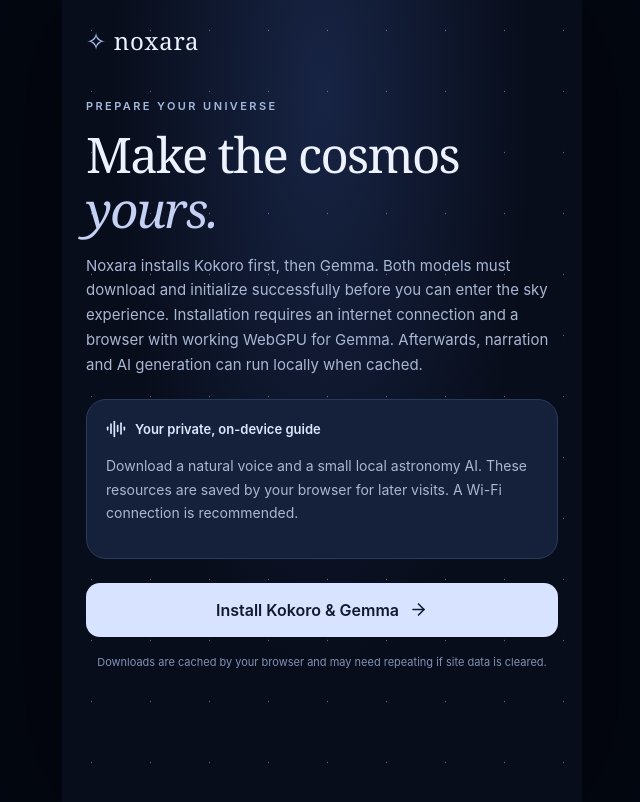
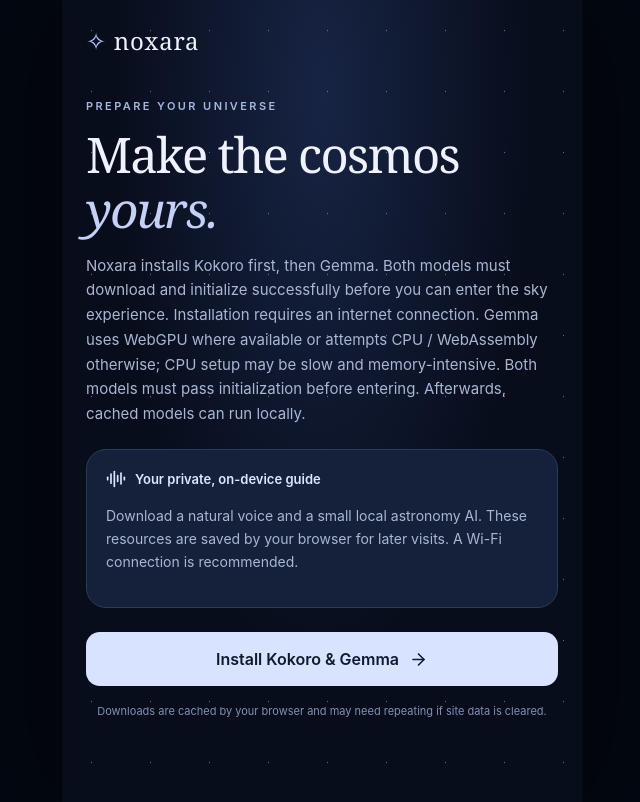
Before and after one commit to CosmicAlison/Noxara, a React (Vite) app: page / in a window 1280 px wide. Both pictures are taken after a click on the button "Begin exploring". Shown: the top 802 px of the page, without its empty margins (318-958 px from the left). Built offline with nearby package versions, Linux system fonts and the light colour scheme.

Commit message:
docs: explain Gemma CPU WASM fallback and hardware limits in setup

```diff
--- a/src/main.tsx
+++ b/src/main.tsx
@@ -80,7 +80,7 @@
       <button className="primary" onClick={() => setScreen('setup')}>Begin exploring <ArrowRight size={20}/></button>
       <small>No account. No distractions. Just the sky.</small>
     </section>}
-    {screen === 'setup' && <section className="screen setup"><span className="eyebrow">PREPARE YOUR UNIVERSE</span><h1>Make the cosmos <em>yours.</em></h1><p>Noxara installs Kokoro first, then Gemma. Both models must download and initialize successfully before you can enter the sky experience. Installation requires an internet connection and a browser with working WebGPU for Gemma. Afterwards, narration and AI generation can run locally when cached.</p><div className="narration"><div className="narration-heading"><AudioLines size={20}/> Your private, on-device guide</div><p role="status">{setupMessage}</p>{installing&&<progress className="setup-progress"/>}{setupError&&<p className="notice" role="alert">{setupError}</p>}</div><button className="primary" disabled={installing||!supportsEdge()} onClick={beginSetup}>{installing?'Installing resources…':'Install Kokoro & Gemma'} <ArrowRight size={19}/></button>{!supportsEdge()&&<p className="notice">WebAssembly is unavailable in this browser. Try an updated browser.</p>}<small>Downloads are cached by your browser and may need repeating if site data is cleared.</small></section>}
+    {screen === 'setup' && <section className="screen setup"><span className="eyebrow">PREPARE YOUR UNIVERSE</span><h1>Make the cosmos <em>yours.</em></h1><p>Noxara installs Kokoro first, then Gemma. Both models must download and initialize successfully before you can enter the sky experience. Installation requires an internet connection. Gemma uses WebGPU where available or attempts CPU / WebAssembly otherwise; CPU setup may be slow and memory-intensive. Both models must pass initialization before entering. Afterwards, cached models can run locally.</p><div className="narration"><div className="narration-heading"><AudioLines size={20}/> Your private, on-device guide</div><p role="status">{setupMessage}</p>{installing&&<progress className="setup-progress"/>}{setupError&&<p className="notice" role="alert">{setupError}</p>}</div><button className="primary" disabled={installing||!supportsEdge()} onClick={beginSetup}>{installing?'Installing resources…':'Install Kokoro & Gemma'} <ArrowRight size={19}/></button>{!supportsEdge()&&<p className="notice">WebAssembly is unavailable in this browser. Try an updated browser.</p>}<small>Downloads are cached by your browser and may need repeating if site data is cleared.</small></section>}
     {screen === 'point' && <section className="screen point">
       <span className="eyebrow">01 / LOOK UP</span><h1>Find something <em>wonderful.</em></h1>
       <p>Point the top of your phone toward the sky.</p>
```
